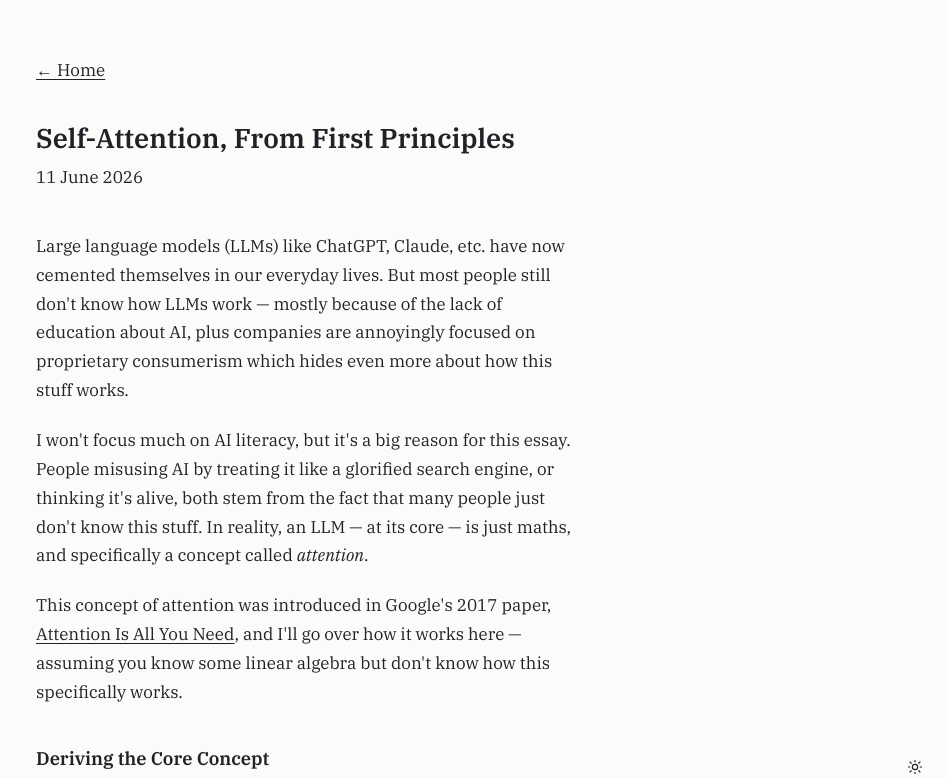
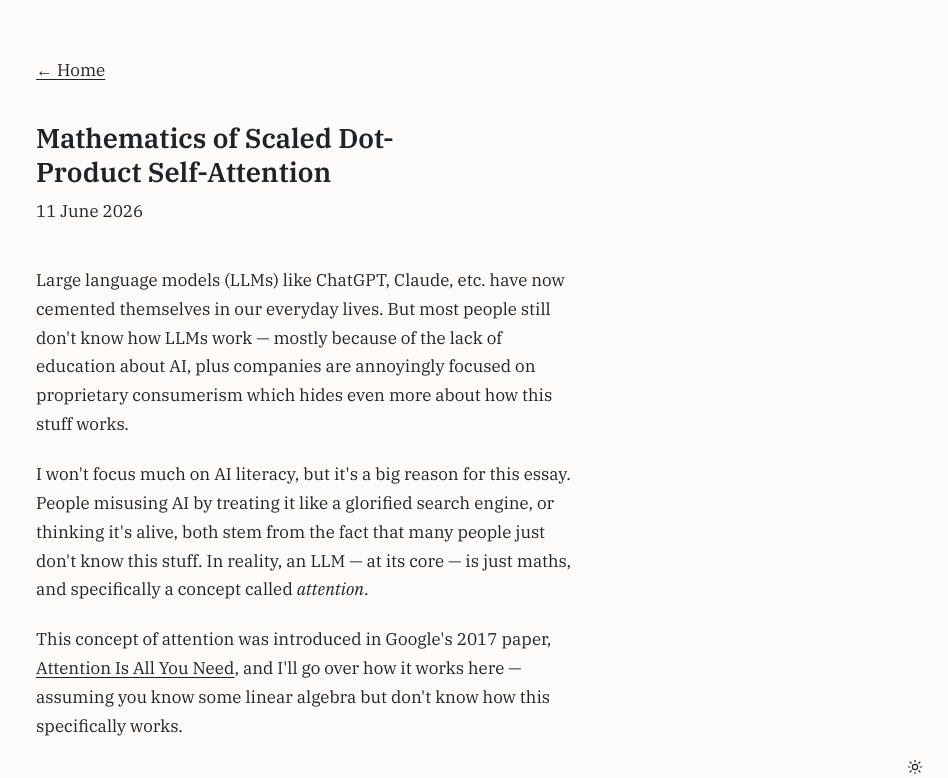
Before and after one commit to williamalexakis/williamalexakis.github.io, a plain HTML site: page essays/mathematics-of-scaled-dot-product-self-attention/index.html in a window 1280 px wide. Shown: the top 778 px of the page, without its empty margins (332-1280 px from the left). Drawn offline with nearby package versions, Linux system fonts and the light colour scheme.

Commit message:
Refactor: Rename self attention essay

```diff
--- a/essays/self-attention-from-first-principles/index.html
+++ b/essays/mathematics-of-scaled-dot-product-self-attention/index.html
@@ -3,7 +3,7 @@
 <head>
 <meta charset="utf-8">
 <meta name="viewport" content="width=device-width, initial-scale=1">
-<title>Self-Attention, From First Principles</title>
+<title>Mathematics of Scaled Dot-Product Self-Attention</title>
 <meta name="color-scheme" content="light dark">
 <link rel="preconnect" href="https://fonts.googleapis.com">
 <link rel="preconnect" href="https://fonts.gstatic.com" crossorigin>
@@ -18,7 +18,7 @@
 
   <p class="home"><a href="../../">&larr; Home</a></p>
 
-  <h1 class="writing-title">Self-Attention, From First Principles</h1>
+  <h1 class="writing-title">Mathematics of Scaled Dot-Product Self-Attention</h1>
   <p class="writing-date">11 June 2026</p>
 
   <p>Large language models (LLMs) like ChatGPT, Claude, etc. have now cemented themselves in our everyday lives. But most people still don't know how LLMs work &mdash; mostly because of the lack of education about AI, plus companies are annoyingly focused on proprietary consumerism which hides even more about how this stuff works.</p>
```
Also changed, not shown: index.html (+1 -1 lines).
